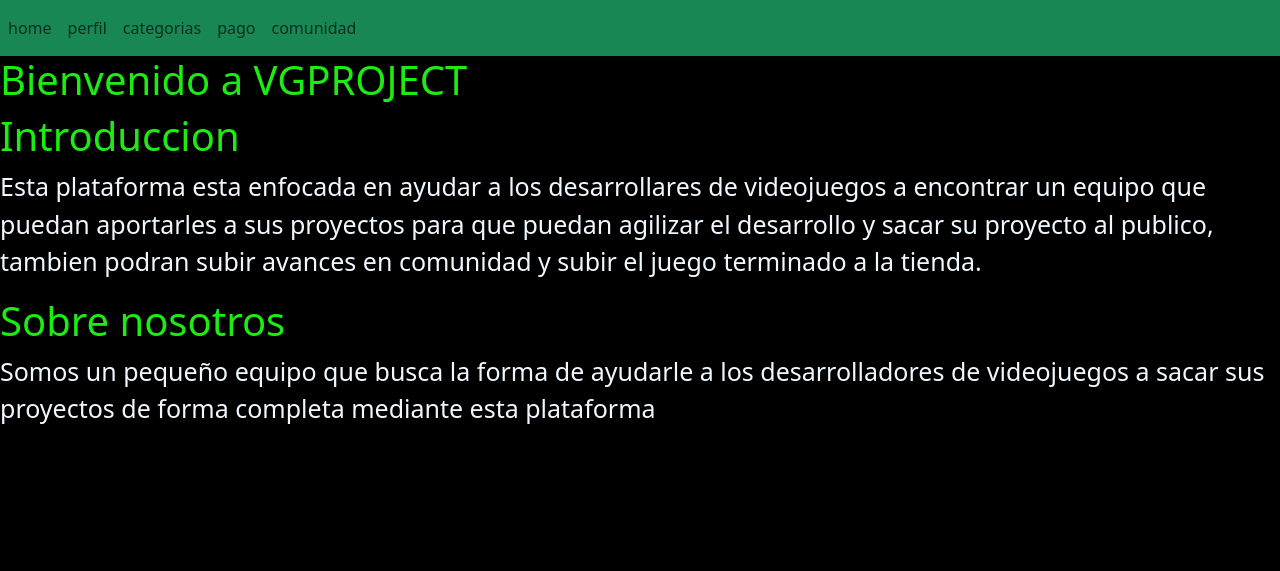
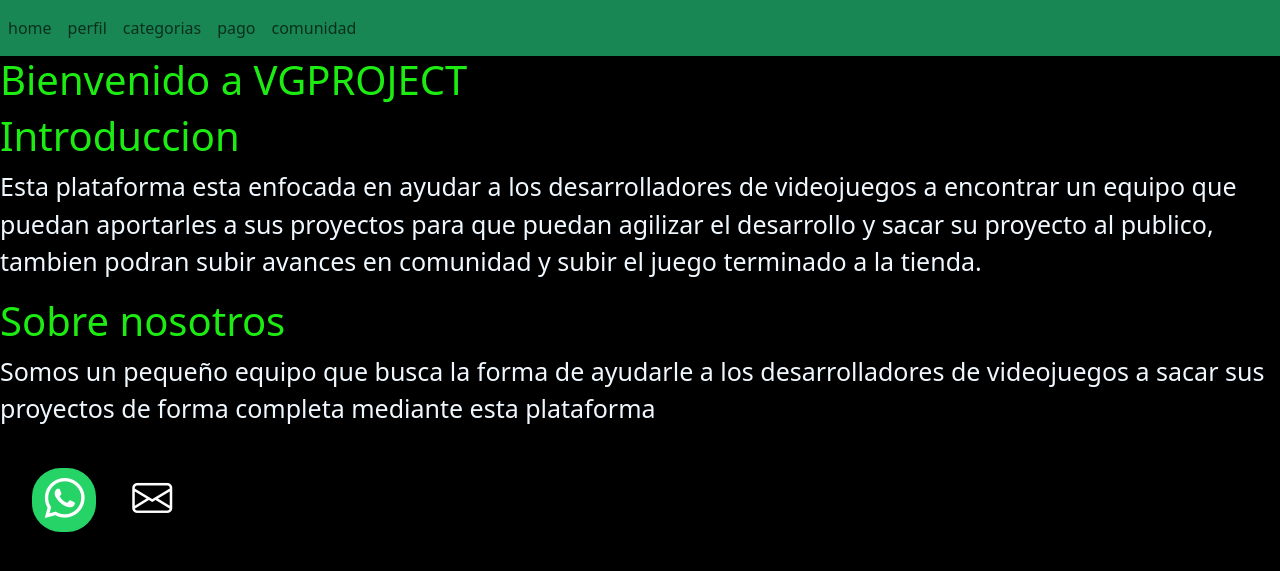
Before and after one commit to tomas12py/Laboratorio-4, a Django app: page / in a window 1280 px wide. Shown: the top 571 px of the page. Run offline with Django 5.2, Linux system fonts and the light colour scheme; some libraries are stand-ins or nearby versions.

Commit message:
laboratorio 4

```diff
--- a/vg_app/static/imagenes/css/style2.css
+++ b/vg_app/static/imagenes/css/style2.css
@@ -21,3 +21,29 @@
 .fondoBoton{
     background-color: rgb(29, 236, 19);
 }
+
+.wpp{
+color: inherit;
+margin-left: .80rem;
+}
+.contenedor-wpp{
+border-radius: 45%;
+width: 4rem;
+height: 4rem;
+font-size: 2.5rem;
+margin-top: 1.5rem;
+margin-left: 1rem;
+background-color: #25d366;
+}
+.icon-wpp{
+color: white;
+}
+
+.icons{
+display: inline-flex;
+margin-left: 2rem;
+}
+.email{
+font-size: 2.5rem;
+color: white;
+}
--- a/vg_app/templates/base.html
+++ b/vg_app/templates/base.html
@@ -10,15 +10,11 @@
             name="viewport"
             content="width=device-width, initial-scale=1, shrink-to-fit=no"
         />
+        <meta name="description" content="VGproject es un proyecto direccionado para los desarrolladores de videojuegos para que pueden tener todo el proceso de desarrollo de sus proyectos como empezar por encontrar un equipo o trabajar en solitario, interaccion con tus proyectos y venta de estos">
         <script src="https://cdn.jsdelivr.net/npm/bootstrap@5.3.3/dist/js/bootstrap.bundle.min.js" integrity="sha384-YvpcrYf0tY3lHB60NNkmXc5s9fDVZLESaAA55NDzOxhy9GkcIdslK1eN7N6jIeHz" crossorigin="anonymous"></script>
         <script src="https://kit.fontawesome.com/01cc8adebf.js" crossorigin="anonymous"></script>
         <!-- Bootstrap CSS v5.2.1 -->
-        <link
-            href="https://cdn.jsdelivr.net/npm/bootstrap@5.3.2/dist/css/bootstrap.min.css"
-            rel="stylesheet"
-            integrity="sha384-T3c6CoIi6uLrA9TneNEoa7RxnatzjcDSCmG1MXxSR1GAsXEV/Dwwykc2MPK8M2HN"
-            crossorigin="anonymous"
-        />
+        <link href="https://cdn.jsdelivr.net/npm/bootstrap@5.3.3/dist/css/bootstrap.min.css" rel="stylesheet" integrity="sha384-QWTKZyjpPEjISv5WaRU9OFeRpok6YctnYmDr5pNlyT2bRjXh0JMhjY6hW+ALEwIH" crossorigin="anonymous">
         <link rel="stylesheet" href="https://cdn.jsdelivr.net/npm/bootstrap-icons@1.11.3/font/bootstrap-icons.min.css">
         <link rel="stylesheet" href = "{% static 'imagenes/css/style2.css' %}">
     </head>
--- a/vg_app/templates/categorias.html
+++ b/vg_app/templates/categorias.html
@@ -7,6 +7,7 @@
         </h1>
     </header>
     <nav>
+        <main>
         <ul>
             <li class="navCategorias">
                 <i class="fa-solid fa-explosion">
@@ -30,4 +31,5 @@
             </li>
         </ul>
     </nav>
+    </main>
 {%endblock%}
--- a/vg_app/templates/inicio.html
+++ b/vg_app/templates/inicio.html
@@ -1,24 +1,28 @@
-{% extends 'base.html' %}
-{%load static%}
-{%block contenido%}
+{% extends 'base.html'%}
+{% load static %}
+{% block contenido %}
 <!DOCTYPE html>
 <html lang="en">
     <head>
-        <link rel="stylesheet" href = "{% static 'imagenes/css/style2.css' %}">
         <title>VGproject</title>
-
     </head>
 <body>
     <h1 class="titulos">Bienvenido a VGPROJECT</h1>
 
-        <aside>
+        <header>
         <h1 class="titulos">Introduccion</h1>
-        <p class="navCategorias">Esta plataforma esta enfocada en ayudar a los desarrollares de videojuegos a encontrar un equipo que puedan aportarles a sus proyectos para que puedan agilizar el desarrollo y sacar su proyecto al publico, tambien podran subir avances en comunidad y subir el juego terminado a la tienda. </p>
-        </aside>
-        <aside>
+        <p class="navCategorias">Esta plataforma esta enfocada en ayudar a los desarrolladores de videojuegos a encontrar un equipo que puedan aportarles a sus proyectos para que puedan agilizar el desarrollo y sacar su proyecto al publico, tambien podran subir avances en comunidad y subir el juego terminado a la tienda. </p>
         <h1 class="titulos">Sobre nosotros</h1>
         <p class="navCategorias">Somos un pequeño equipo que busca la forma de ayudarle a los desarrolladores de videojuegos a sacar sus proyectos de forma completa mediante esta plataforma</p>
-        </aside>
+        </header>
+    <footer>
+        <div class="contenedor-wpp icons">
+        <a class = "icon-wpp" href="https://api.whatsapp.com/send?phone=3023800821&text=Necesito%20mas%20informaci%C3%B3n%20sobre%20el%20proyecto" target="blank"><i class="bi bi-whatsapp wpp"></i></a>
+        </div>
+        <div class="icons icon-email">
+    <a class = "email" href = "mailto: tomi12mc@gmail.com"><i class="bi bi-envelope"></i></a>
+    </div>
+    </footer>
 </body>
 </html>
-{%endblock%}
+{% endblock %}
--- a/vg_app/templates/pago.html
+++ b/vg_app/templates/pago.html
@@ -14,6 +14,7 @@
 </head>
 <body>
     <h1 class = "titulo-carrito">Carrito de compras</h1>
+    <main>
     <div class="card mt-4 card-carrito" style = "width: 18rem;" >
         <img src="{% static 'imagenes/league-of-legends.avif'%}" class="card-img-top" alt="...">
         <div class="card-body">
@@ -36,6 +37,7 @@
           <a href="#" class="card-link "><i class="bi bi-trash fs-3 text-danger ms-2"></i></a>
         </div>
     </div>
+  </main>
 </body>
 </html>
 {% endblock %}
--- a/vg_app/templates/perfil.html
+++ b/vg_app/templates/perfil.html
@@ -13,7 +13,9 @@
     <script src="https://kit.fontawesome.com/65eb284639.js" crossorigin="anonymous"></script>
     <title>Perfil</title>
 </head>
-<body class = "">
+<body>
+    <main>
+      <nav>
     <ul class="nav">
         <li class="nav-item">
           <img class = "icono-perfil" src = "{% static 'imagenes/icono.jpg' %}" alt="">
@@ -75,6 +77,8 @@
           <p class="card-text">Videojuego basado en la ciudad de los angeles con muchos recursos de armas y automoviles</p>
         </div>
       </div>
+    </nav>
+    </main>
 </body>
 </html>
 {%endblock%}
```
Also changed, not shown: vg_app/templates/comunidad.html (+3 -4 lines).
